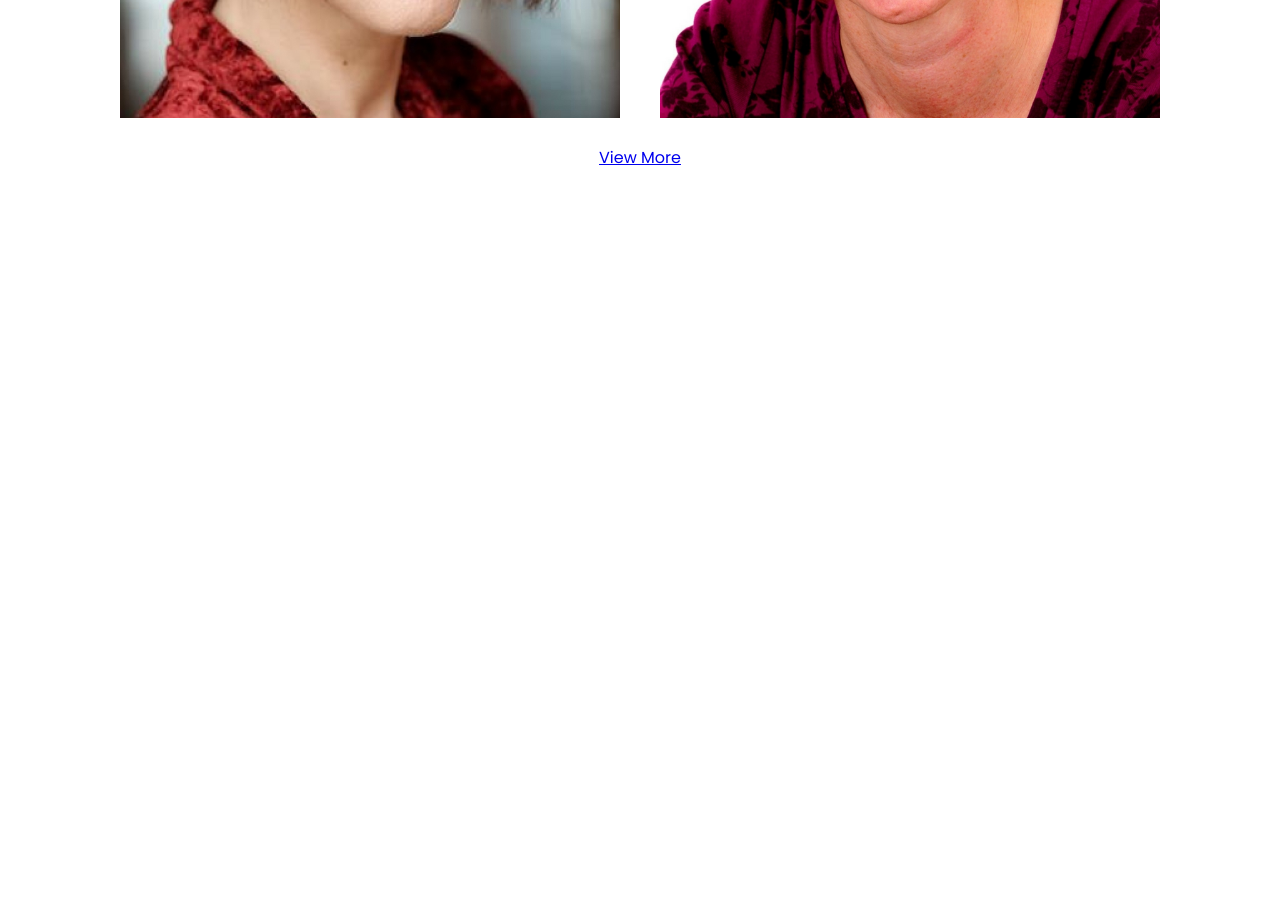
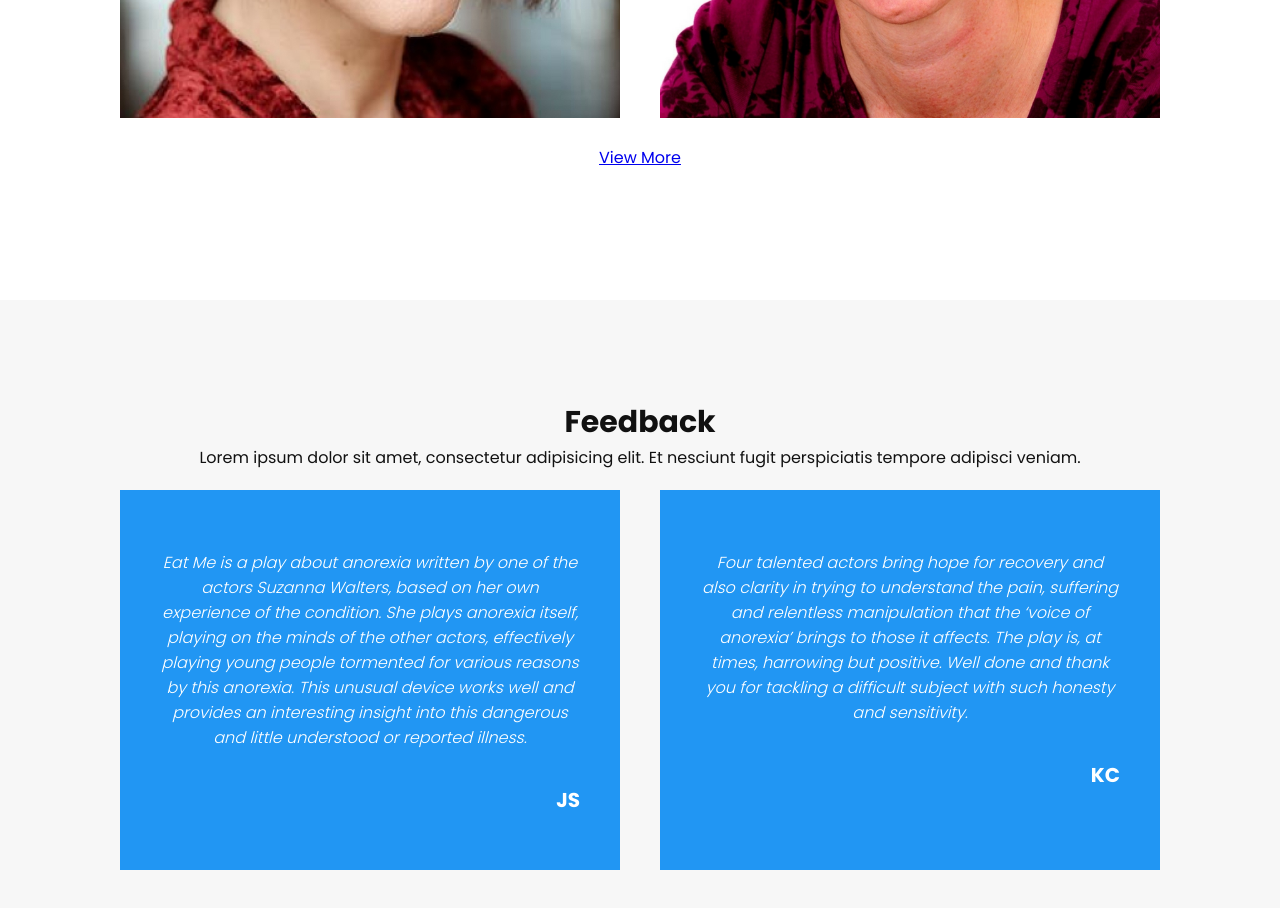
Before and after one commit to dominicdaviescodes/eatme, a plain HTML site: page index.html in a window 1280 px wide. Shown: the part 3031-3939 px from the top of the page. Before the commit the page ends 3331 px from the top, so only its background shows below. Drawn offline with Linux system fonts and the light colour scheme.

Commit message:
add testimonial section, style and mobile style

```diff
--- a/index.html
+++ b/index.html
@@ -1,13 +1,11 @@
 <!DOCTYPE html>
 <html lang="en">
+
 <head>
   <meta charset="UTF-8" />
   <meta name="viewport" content="width=device-width, initial-scale=1.0" />
   <title>Eat Me | A play by Suzanna Walters</title>
-    <link
-      href="https://fonts.googleapis.com/css2?family=Poppins:wght@300;400;500;700&display=swap"
-      rel="stylesheet"
-    />
+  <link href="https://fonts.googleapis.com/css2?family=Poppins:wght@300;400;500;700&display=swap" rel="stylesheet" />
   <link rel="stylesheet" href="style.css" />
 </head>
 
@@ -68,10 +66,7 @@
         </p>
       </div>
       <div class="w50">
-          <img
-            src="/images/eatme_flyer.jpg"
-            alt="a promotional flyer for eat me they play"
-          />
+        <img src="/images/eatme_flyer.jpg" alt="a promotional flyer for eat me they play" />
       </div>
     </div>
   </section>
@@ -101,6 +96,30 @@
       <a href="#">View More</a>
     </div>
   </section>
+  <section class="testimonial">
+    <div class="heading">
+      <h2>Feedback</h2>
+      <p>Lorem ipsum dolor sit amet, consectetur adipisicing elit. Et nesciunt fugit perspiciatis tempore adipisci
+        veniam.</p>
+      <div class="content">
+        <div class="testimonialBx">
+          <p>Eat Me is a play about anorexia written by one of the actors Suzanna Walters, based on her own experience
+            of the condition. She plays anorexia itself, playing on the minds of the other actors, effectively playing
+            young people tormented for various reasons by this anorexia. This unusual device works well and provides an
+            interesting insight into this dangerous and little understood or reported illness.</p>
+          <h3>JS <br> <span></span> </h3>
+        </div>
+        <div class="testimonialBx">
+          <p>Four talented actors bring hope for recovery and also clarity in trying to understand the pain, suffering
+            and relentless manipulation that the ‘voice of anorexia’ brings to those it affects. The play is, at times,
+            harrowing but positive. Well done and thank you for tackling a difficult subject with such honesty and
+            sensitivity.</p>
+          <h3>KC</h3>
+        </div>
+      </div>
+    </div>
+  </section>
   <script src="main.js"></script>
 </body>
+
 </html>
--- a/style.css
+++ b/style.css
@@ -22,13 +22,8 @@ section {
   overflow: hidden;
   background: #1f171a;
   /* fallback colour. Make sure this is just one solid colour. */
-  background: -webkit-linear-gradient(
-      rgba(29, 38, 113, 0.8),
-      rgba(54, 45, 48, 0.8)
-    ),
-    url(/images/eatme_slider.jpg);
-  background: linear-gradient(rgba(29, 38, 113, 0.8), rgba(31, 25, 27, 0.8)),
-    url(/images/eatme_slider.jpg);
+  background: -webkit-linear-gradient( rgba(29, 38, 113, 0.8), rgba(54, 45, 48, 0.8)), url(/images/eatme_slider.jpg);
+  background: linear-gradient(rgba(29, 38, 113, 0.8), rgba(31, 25, 27, 0.8)), url(/images/eatme_slider.jpg);
   /* The least supported option. */
 }
 
@@ -169,3 +164,54 @@ header.sticky ul li a {
 .cast .content .workBx img {
   max-width: 100%;
 }
+
+/* testimonial section */
+
+.testimonial {
+  background: #f7f7f7;
+}
+
+.testimonial .content {
+  display: flex;
+  justify-content: space-between;
+  flex-wrap: wrap;
+}
+
+.testimonial .content .testimonialBx {
+  max-width: calc(50% - 40px);
+  padding: 60px 40px;
+  margin: 20px;
+  background: #2196f3;
+}
+
+.testimonial .content .testimonialBx p {
+  color: #fff;
+  font-style: italic;
+  font-size: 16px;
+  font-weight: 300;
+}
+
+.testimonial .content .testimonialBx h3 {
+  margin-top: 40px;
+  text-align: end;
+  color: #fff;
+  font-weight: 600;
+  font-size: 20px;
+  line-height: 1em;
+}
+
+.testimonial .content .testimonialBx h3 span {
+  font-weight: 400;
+  font-size: 14px;
+}
+
+@media only screen and (max-width: 600px) {
+  .testimonial .content .testimonialBx {
+    max-width: calc(100% - 20px);
+    padding: 40px 20px;
+    margin: 10px;
+  }
+  .testimonial .content .testimonialBx h3 {
+    margin-top: 20px;
+  }
+}
```
Lines whose indentation alone changed are shown as unchanged.
